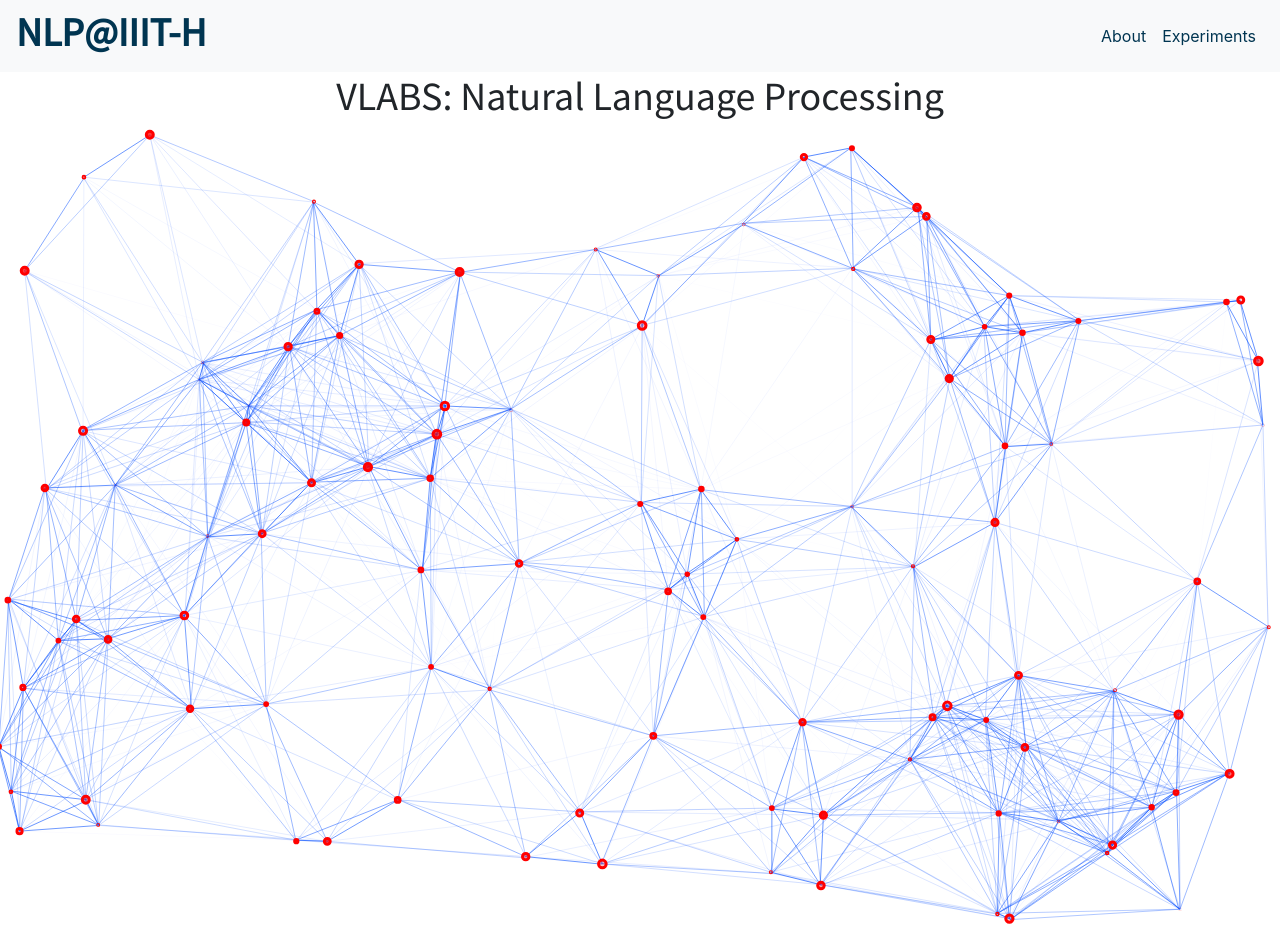
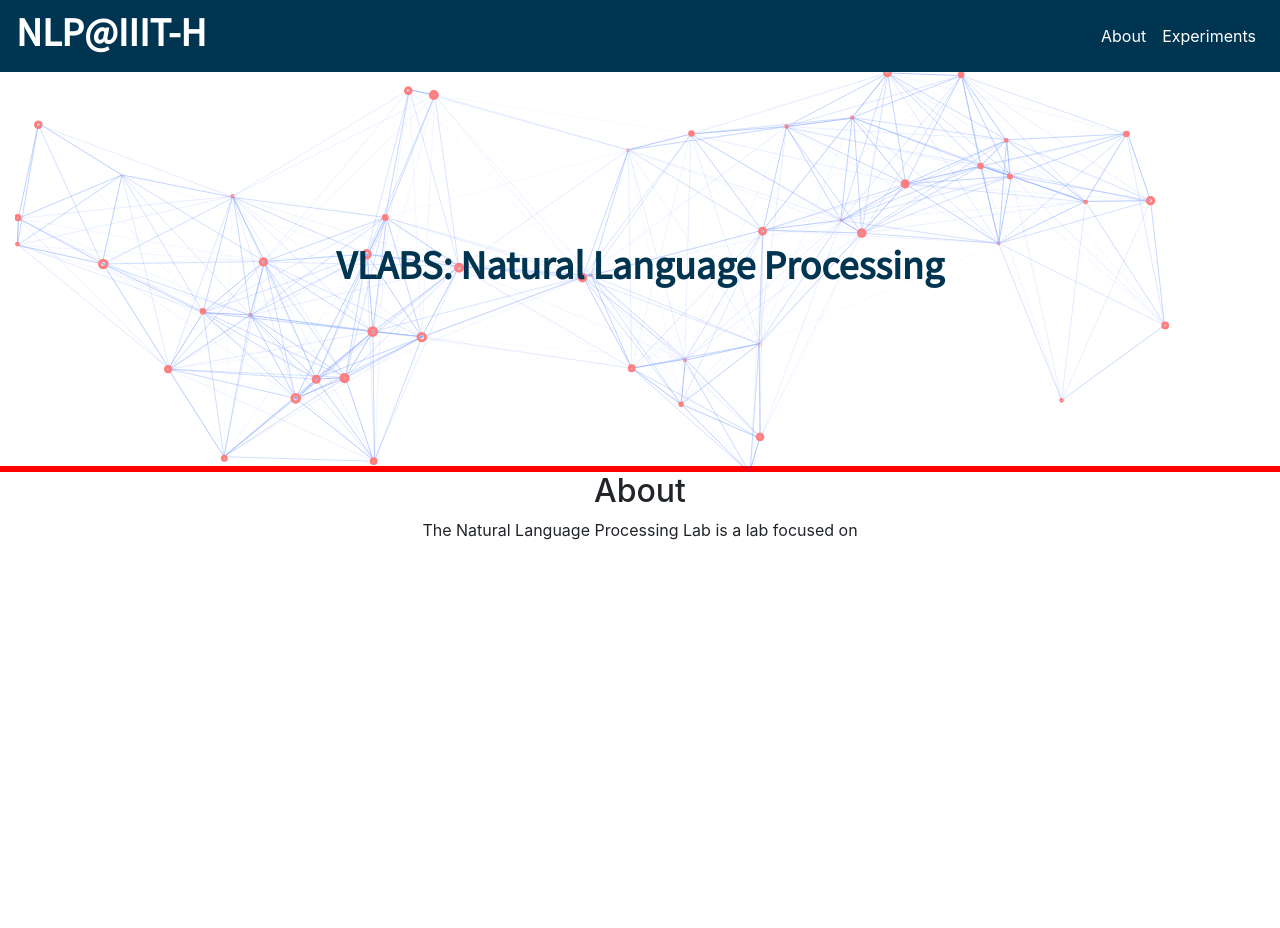
Before and after one commit to RaghavSaboo159/Building-Chunker, a Python web app: template templates/index.html in a window 1280 px wide. After the commit the page ends 540 px from the top, so only its background shows below. Run offline with Jinja, Linux system fonts and the light colour scheme; the template is opened without the code that fills it, so the values that code supplies are empty; some libraries are stand-ins or nearby versions.

Commit message:
Particles Done

```diff
--- a/templates/index.html
+++ b/templates/index.html
@@ -18,7 +18,7 @@
 </head>
 <body>
 
-	<nav class="navbar navbar-expand-lg main-nav bg-light">
+	<nav class="navbar navbar-expand-lg main-nav">
 	  <a href="./index.html" class="logo">
 	  	<h1><strong>NLP@IIIT-H</strong></h1>
 	  </a>
@@ -38,17 +38,25 @@
 	  </div>
 	</nav>
 
-	<header>
-		<div class="container-fluid h-50">
-			<div class="row"  id="particles-js">
-				<div class="col align-self-center text-center">
-					<h1>
-						VLABS: Natural Language Processing
-					</h1>
-				</div>
+	<div class="container-fluid h-50 header">
+		<div class="op-50" id="particles-js"></div>
+		<div class="row h-100">
+			<div class="col align-self-center text-center">
+				<h1 class="txt-blue bold">
+					VLABS: Natural Language Processing
+				</h1>
 			</div>
 		</div>
-	</header>
+	</div>
+
+	<div class="container blocko">
+		<div class="row">
+			<div class="col text-center">
+				<h2>About</h2>
+				<p>The Natural Language Processing Lab is a lab focused on</p>
+			</div>
+		</div>
+	</div>
 
 
 	<script src="https://code.jquery.com/jquery-3.3.1.slim.min.js" integrity="sha384-q8i/X+965DzO0rT7abK41JStQIAqVgRVzpbzo5smXKp4YfRvH+8abtTE1Pi6jizo" crossorigin="anonymous"></script>
--- a/templates/static/css/styles.css
+++ b/templates/static/css/styles.css
@@ -6,18 +6,23 @@ body, html {
 	font-family: 'Raleway';
 }
 
+.main-nav {
+	background-color: rgba(0,53,81,1);
+}
+
 .main-nav a {
-	color: rgba(0,53,81,1);
+	color: white;
 }
 
 .main-nav a:hover {
-	color: rgba(0,0,0, 0.5);
+	color: white;
+	opacity: 80%;
 }
 
 .navbar-toggler {
   padding: 0.75em;
-  color: rgba(0,53,81,1);
-  border: 1px solid rgba(0,53,81,1);
+  color: white;
+  border: 1px solid white;
 }
 
 .navbar-toggler:focus {
@@ -26,9 +31,25 @@ body, html {
 
 #particles-js {
     position : absolute;
-    width:100%;
-    height:100%;
-    z-index:-1;
+    width:95%;
+    height:50%;
+    /*z-index:-1;*/
+}
+
+.header {
+  border-bottom: 6px solid red;
+}
+
+.op-50 {
+	opacity: 50%;
+}
+
+.txt-blue {
+	color: rgba(0,53,81,1);
+}
+
+.bold {
+	font-weight: bolder;
 }
 
 h1 {
--- a/templates/static/js/particles.js
+++ b/templates/static/js/particles.js
@@ -71,7 +71,7 @@ particlesJS("particles-js",{
     "detect_on": "canvas",
     "events": {
       "onhover": {
-        "enable": false,
+        "enable": true,
         "mode": "repulse"
       },
       "onclick": {
```
